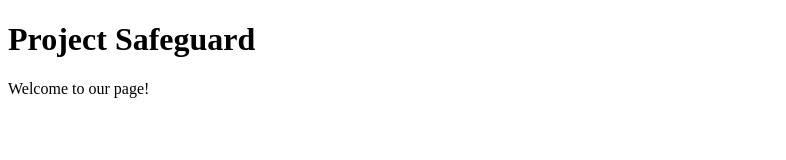
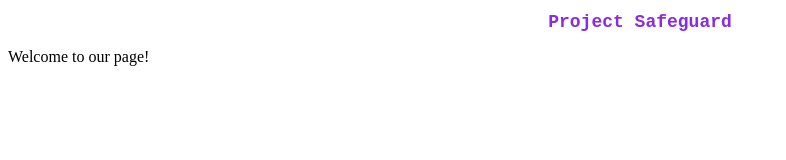
Before and after one commit to Team-Sourdough/development-server, a website: page views/homePage.html in a window 1280 px wide. Shown: the whole page, without its empty margins (0-786 px from the left). Drawn offline with Linux system fonts and the light colour scheme.

Commit message:
Updated basic server

```diff
--- /dev/null
+++ b/styles/home.css
@@ -0,0 +1,6 @@
+#titleText{
+    text-align: center;
+    font-size: large;
+    font-family: 'Courier New', Courier, monospace;
+    color: blueviolet;
+}
--- a/views/homePage.html
+++ b/views/homePage.html
@@ -1,8 +1,8 @@
 <!DOCTYPE html>
 <head>
-
+<link rel="stylesheet" href="../styles/home.css">
 </head>
 <body>
-    <h1>Project Safeguard</h1>
+    <h1 id="titleText">Project Safeguard</h1>
     <p>Welcome to our page!</p>
 </body>
```
